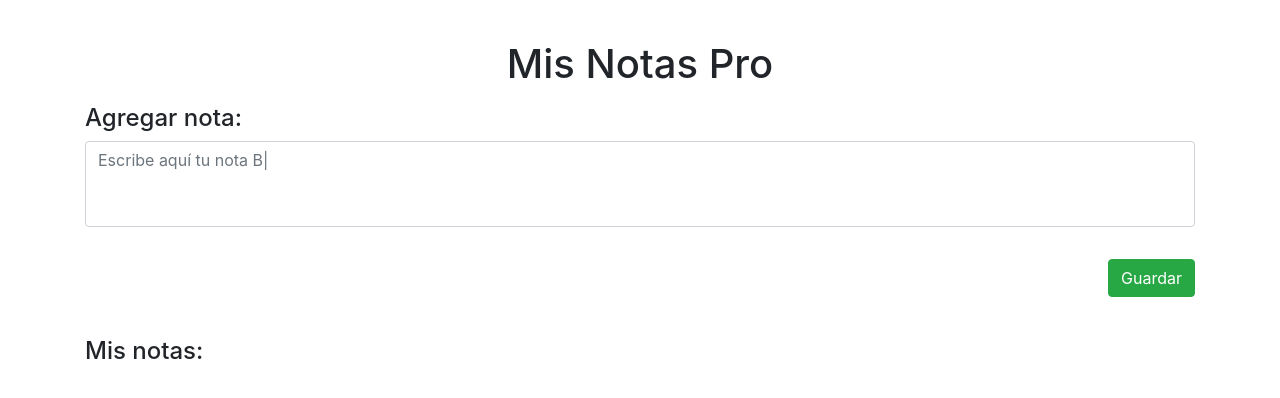
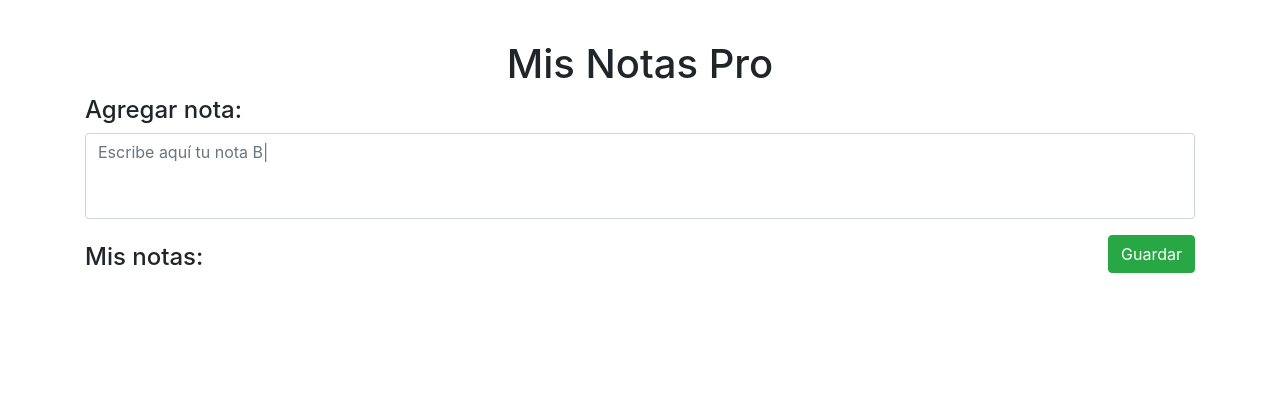
Before and after one commit to 20203TN156/aweb-U2Ord-Miranda-Silva, a plain HTML site: page index.html in a window 1280 px wide. Drawn offline with nearby package versions, Linux system fonts and the light colour scheme.

Commit message:
Optimizado 2

```diff
--- a/index.html
+++ b/index.html
@@ -12,22 +12,21 @@
   </head>
   <body>
     <div class="container">
-                <fieldset>
-                    <legend>
+
+
                         <h1 class="text-center">Mis Notas Pro</h1>
-                    </legend>
                     <form action="" method="POST">
-                        <div class="form-group">
+                        <div>
                             <h4>Agregar nota:</h4>
                             <textarea class="form-control txtNota" style="resize: none;" name="nota" id="nota" cols="10"
                                 rows="3" placeholder="Escribe aquí tu nota B|" required></textarea>
                         </div>
 
-                        <div class="btn-group float-right" role="group">
+                        <div class="float-right" role="group">
                             <button type="button" class="btn btn-success" onclick="saveNote()">Guardar</button>
                         </div>
                     </form>
-                </fieldset>
+
 
                 <h4 class="tvh4Misnotas">Mis notas:</h4>
                 <div class="col-md-12" id="tvNote">
--- a/js/js.js
+++ b/js/js.js
@@ -1,8 +1,6 @@
 function saveNote(){
 
     var nota = document.getElementById("nota").value;
-
-
 
     var col = document.getElementById("tvNote");
 
```
